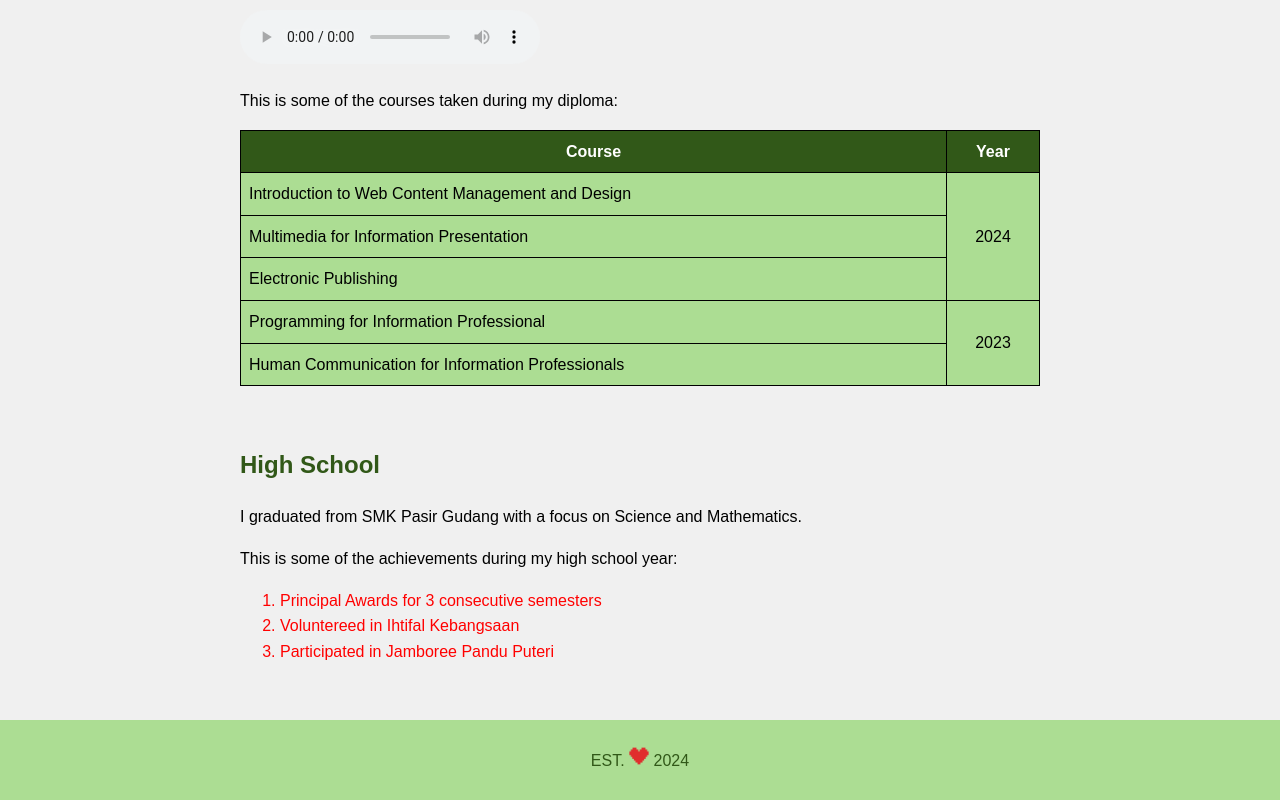
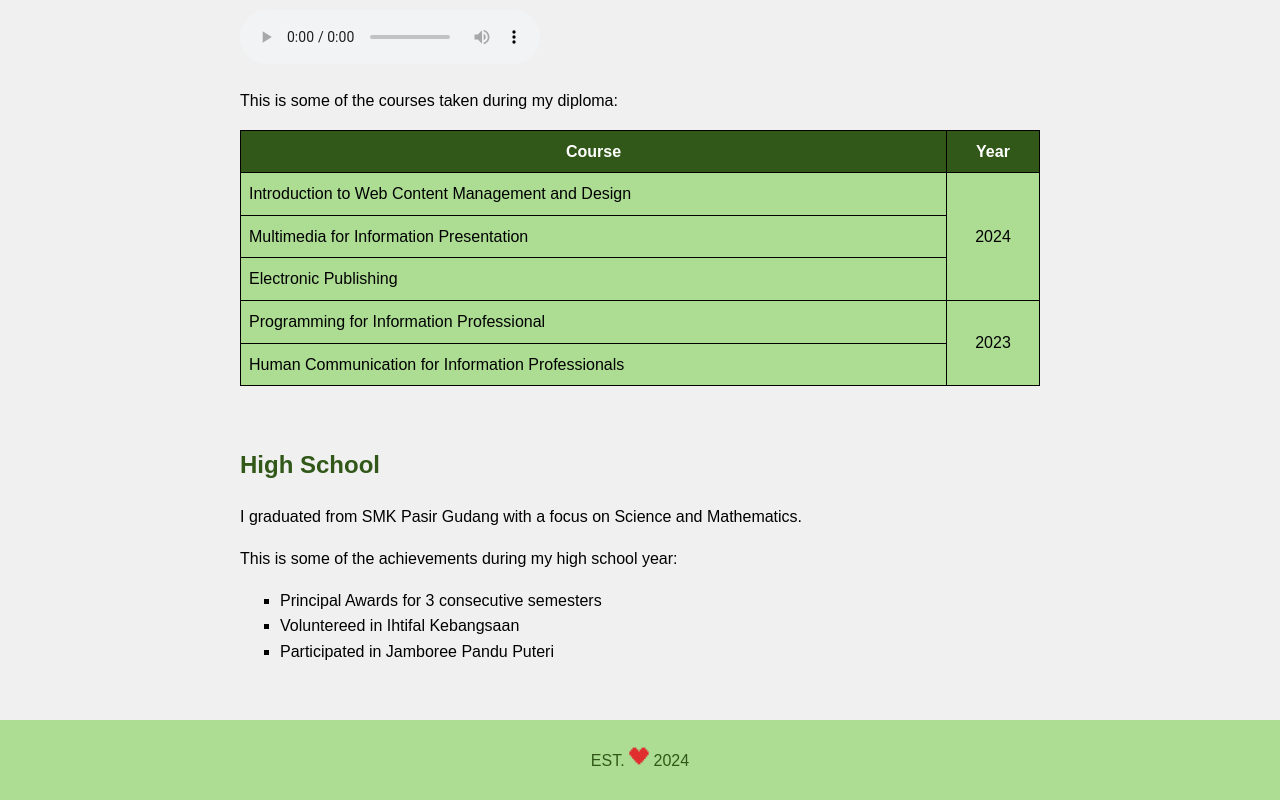
Before and after one commit to indah318/318, a plain HTML site: page education.html in a window 1280 px wide. Shown: the part 734-1534 px from the top of the page. Drawn offline with Linux system fonts and the light colour scheme.

Commit message:
Update education.html

```diff
--- a/education.html
+++ b/education.html
@@ -9,7 +9,7 @@
 	<meta name="viewport" content="width=device-width, initial-scale=1.0">
 
 	<style>
-		.custom-marker { list-style-type: love; color: red; }
+		.custom-marker { list-style-type: square; color: black; }
 
 			/* Table section */
 		table { width: 100%; border-collapse: collapse; }
```
